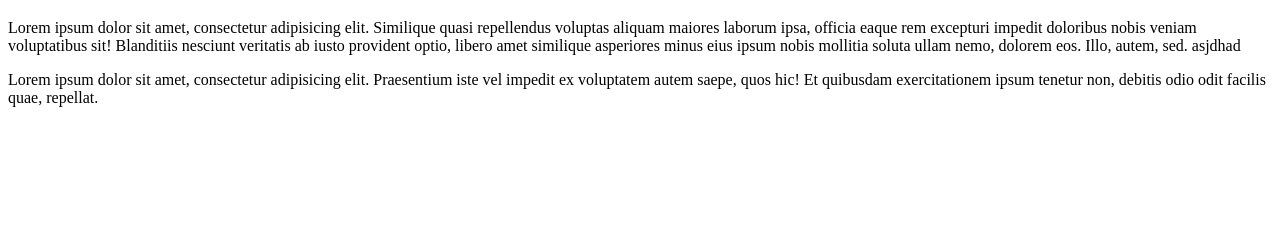
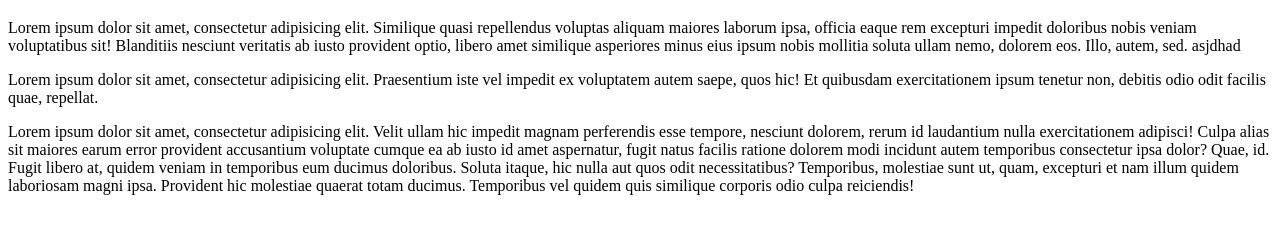
Before and after one commit to Azkamina/testing-git, a plain HTML site: page index.html in a window 1280 px wide. Shown: the part 61-294 px from the top of the page. Drawn offline with Linux system fonts and the light colour scheme.

Commit message:
updating index.html
Changed name etc some more info here.

```diff
--- a/index.html
+++ b/index.html
@@ -2,7 +2,7 @@
 <html lang="en">
 <head>
 	<meta charset="UTF-8">
-	<title>Git Test</title>
+	<title>Testing GIT for students</title>
 </head>
 <body>
 
@@ -12,5 +12,9 @@
 		<p>Lorem ipsum dolor sit amet, consectetur adipisicing elit. Praesentium iste vel impedit ex voluptatem autem saepe, quos hic! Et quibusdam exercitationem ipsum tenetur non, debitis odio odit facilis quae, repellat.</p>
 	</div>
 
+	<div>
+		<p>Lorem ipsum dolor sit amet, consectetur adipisicing elit. Velit ullam hic impedit magnam perferendis esse tempore, nesciunt dolorem, rerum id laudantium nulla exercitationem adipisci! Culpa alias sit maiores earum error provident accusantium voluptate cumque ea ab iusto id amet aspernatur, fugit natus facilis ratione dolorem modi incidunt autem temporibus consectetur ipsa dolor? Quae, id. Fugit libero at, quidem veniam in temporibus eum ducimus doloribus. Soluta itaque, hic nulla aut quos odit necessitatibus? Temporibus, molestiae sunt ut, quam, excepturi et nam illum quidem laboriosam magni ipsa. Provident hic molestiae quaerat totam ducimus. Temporibus vel quidem quis similique corporis odio culpa reiciendis!</p>
+	</div>
+
 </body>
 </html>
```
